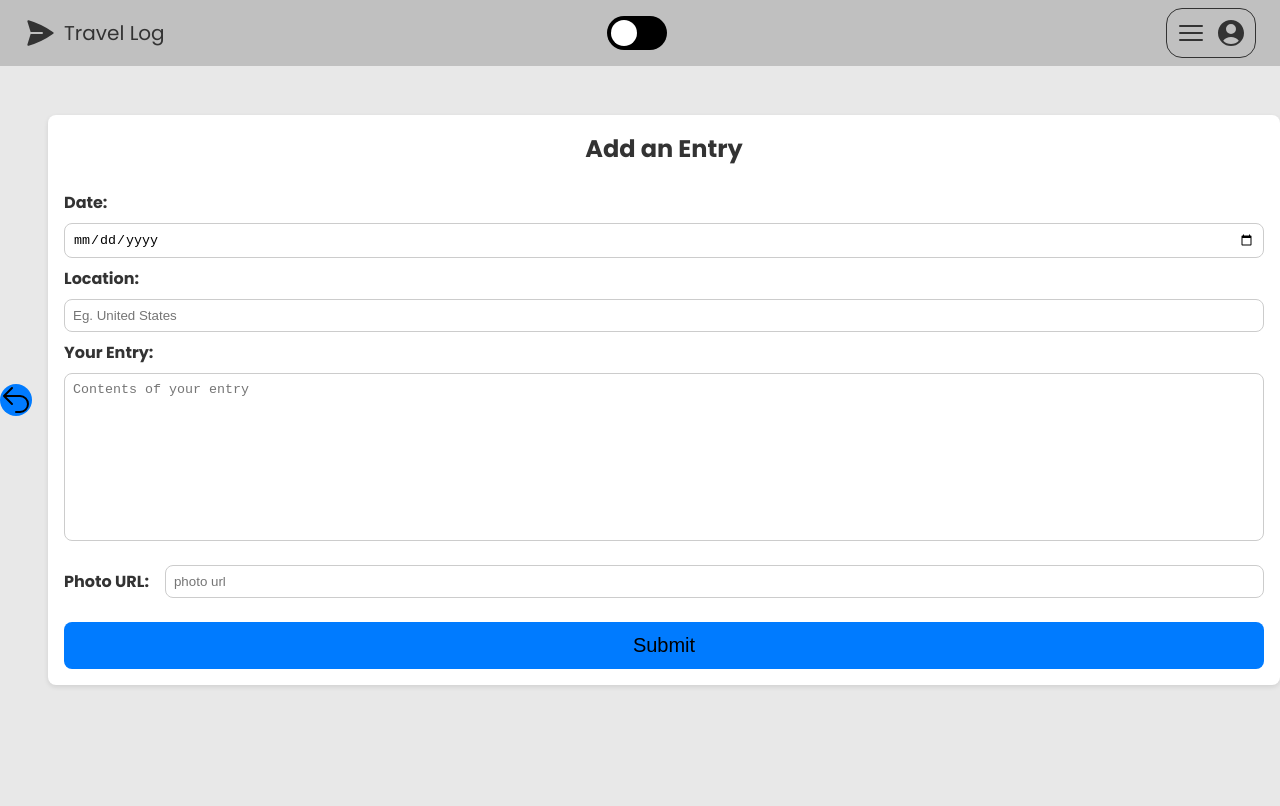
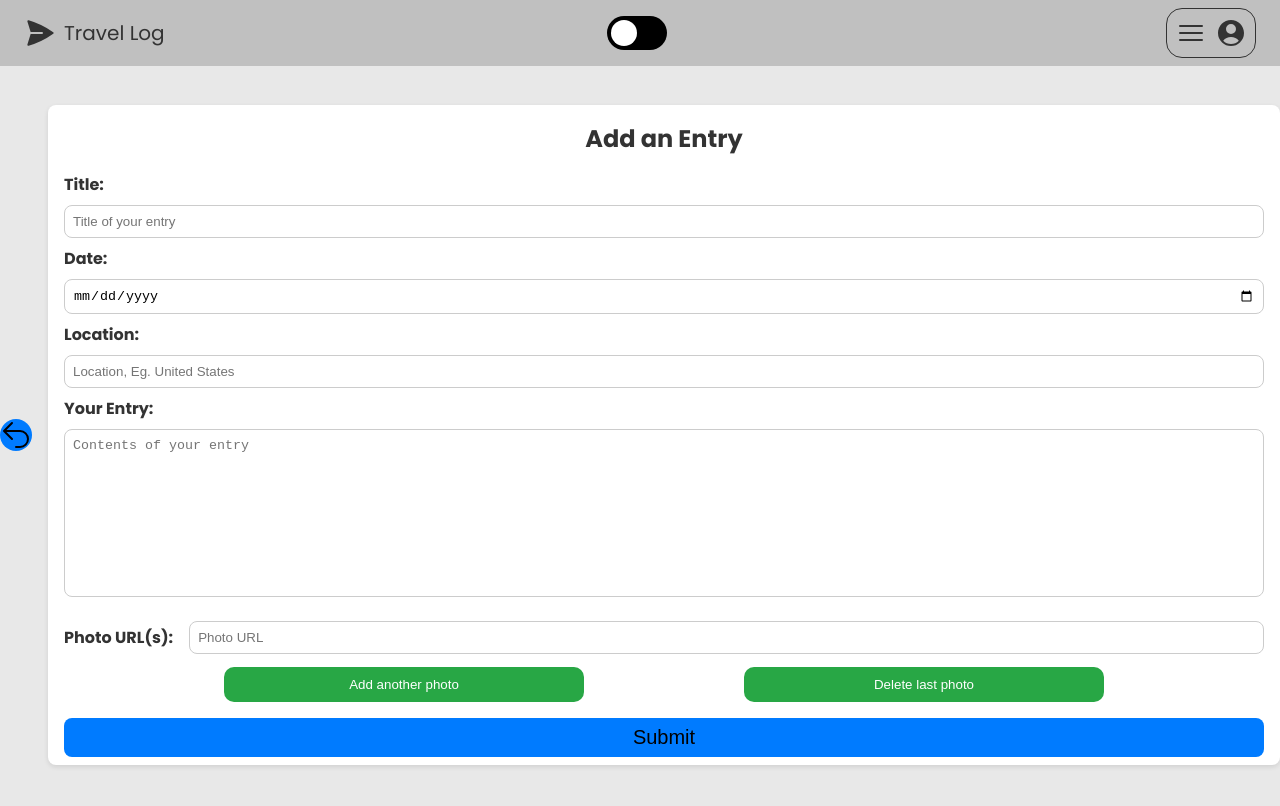
Before and after one commit to Ryanj-code/Travel-Journey, a React (Vite) app in the folder client/: page /addentry in a window 1280 px wide. Shown: the top 806 px of the page. Built offline with nearby package versions, Linux system fonts and the light colour scheme; no server answers.

Commit message:
Add more fields to entry schema w/ corresponding code & added buttons to add/delete photo urls.

```diff
--- a/client/src/components/EntryForm.css
+++ b/client/src/components/EntryForm.css
@@ -2,7 +2,11 @@
   display: flex;
   flex-direction: column;
   grid-gap: 1vh;
-  padding: 2vh;
+  padding: 1vh 2vh;
+}
+
+label {
+  font-weight: bold;
 }
 
 .photo-inputs {
@@ -10,11 +14,6 @@
   align-items: center;
   gap: 1rem; /* Adjust the gap between inputs */
   margin-top: 2vh;
-}
-
-.photo-inputs {
-  display: flex;
-  align-items: center;
 }
 
 .photo-inputs input[type="text"] {
@@ -27,8 +26,25 @@
   white-space: nowrap; /* Prevent label text from wrapping */
 }
 
-label {
-  font-weight: bold;
+.photo-buttons {
+  display: flex;
+  justify-content: space-evenly;
+  margin-top: 5px; /* Adjust margin as needed */
+}
+
+.photo-buttons button {
+  padding: 10px;
+  border-radius: 10px;
+  width: 30%;
+  background-color: var(--button-color-2);
+  color: var(--container-color);
+  border: none;
+  cursor: pointer;
+  transition: background-color 0.3s ease;
+}
+
+.photo-buttons button:hover {
+  background-color: var(--button-color-2);
 }
 
 input[type="text"],
@@ -62,9 +78,9 @@ textarea {
   font-size: 2.5vh;
   width: 100%;
   border: none;
-  padding: 1.5vh;
+  padding: 1vh;
   border-radius: 1vh;
-  margin-top: 2vh;
+  margin-top: 1vh;
   cursor: pointer;
   justify-self: center; /* Center the button horizontally */
 }
--- a/client/src/components/EntryForm.jsx
+++ b/client/src/components/EntryForm.jsx
@@ -1,4 +1,4 @@
-import { useState, useEffect } from "react";
+import React, { useState, useEffect } from "react";
 import { Navigate } from "react-router-dom";
 import "./EntryForm.css";
 
@@ -6,31 +6,66 @@ const EntryForm = ({ initialFormData, onSubmit, redirectPath }) => {
   const [formData, setFormData] = useState({
     ...initialFormData,
     date: initialFormData.date ? initialFormData.date.split("T")[0] : "",
+    photos:
+      initialFormData.photos && initialFormData.photos.length > 0
+        ? initialFormData.photos
+        : [""],
   });
   const [redirect, setRedirect] = useState(false);
-  const [loading, setLoading] = useState(false);
 
   useEffect(() => {
     setFormData({
       ...initialFormData,
       date: initialFormData.date ? initialFormData.date.split("T")[0] : "",
+      photos:
+        initialFormData.photos && initialFormData.photos.length > 0
+          ? initialFormData.photos
+          : [""],
     });
   }, [initialFormData]);
 
-  const handleChange = (e) => {
+  const handleChange = (e, index) => {
     const { name, value } = e.target;
-    setFormData({ ...formData, [name]: value });
+
+    if (name.startsWith("photo-")) {
+      const newPhotos = [...formData.photos];
+      newPhotos[index] = value;
+      setFormData({ ...formData, photos: newPhotos });
+    } else {
+      setFormData({ ...formData, [name]: value });
+    }
+  };
+
+  const addPhotoField = () => {
+    setFormData({ ...formData, photos: [...formData.photos, ""] });
+  };
+
+  const deletePhotoField = () => {
+    if (formData.photos.length > 1) {
+      const newPhotos = [...formData.photos];
+      newPhotos.pop(); // Remove the last element
+      setFormData({ ...formData, photos: newPhotos });
+    }
   };
 
   const handleSubmit = async (e) => {
     e.preventDefault();
-    setLoading(true);
+
+    // Filter out empty photo URLs
+    const filteredPhotos = formData.photos.filter(
+      (photo) => photo.trim() !== ""
+    );
+
+    const modifiedData = {
+      ...formData,
+      photos: filteredPhotos,
+    };
+
     try {
-      await onSubmit(formData);
+      await onSubmit(modifiedData);
       setRedirect(true);
     } catch (err) {
       console.error("Error submitting form:", err);
-      setLoading(false); // Set loading to false in case of error
     }
   };
 
@@ -38,12 +73,19 @@ const EntryForm = ({ initialFormData, onSubmit, redirectPath }) => {
     return <Navigate to={redirectPath} />;
   }
 
-  if (loading) {
-    return <div>Loading...</div>;
-  }
-
   return (
     <form onSubmit={handleSubmit} className="entry-form">
+      <label htmlFor="title">Title:</label>
+      <input
+        type="text"
+        id="title"
+        name="title"
+        value={formData.title || ""}
+        onChange={handleChange}
+        placeholder="Title of your entry"
+        required
+      />
+
       <label htmlFor="date">Date:</label>
       <input
         type="date"
@@ -61,32 +103,42 @@ const EntryForm = ({ initialFormData, onSubmit, redirectPath }) => {
         name="location"
         value={formData.location || ""}
         onChange={handleChange}
-        placeholder="Eg. United States"
+        placeholder="Location, Eg. United States"
         required
       />
 
-      <label htmlFor="entry">Your Entry:</label>
+      <label htmlFor="content">Your Entry:</label>
       <textarea
-        id="entry"
-        name="entry"
-        value={formData.entry || ""}
+        id="content"
+        name="content"
+        value={formData.content || ""}
         onChange={handleChange}
         rows="10"
         required
-        className="entry-textarea"
         placeholder="Contents of your entry"
       ></textarea>
 
       <div className="photo-inputs">
-        <label htmlFor="photoURL">Photo URL:</label>
-        <input
-          type="text"
-          id="photoURL"
-          name="photoURL"
-          value={formData.photoURL || ""}
-          onChange={handleChange}
-          placeholder="photo url"
-        />
+        <label>Photo URL(s):</label>
+        {formData.photos.map((photo, index) => (
+          <input
+            key={index}
+            type="text"
+            id={`photo-${index}`}
+            name={`photo-${index}`}
+            value={photo}
+            onChange={(e) => handleChange(e, index)}
+            placeholder="Photo URL"
+          />
+        ))}
+      </div>
+      <div className="photo-buttons">
+        <button type="button" onClick={addPhotoField}>
+          Add another photo
+        </button>
+        <button type="button" onClick={deletePhotoField}>
+          Delete last photo
+        </button>
       </div>
 
       <button type="submit" className="submit-button">
--- a/client/src/pages/AddEntryForm.css
+++ b/client/src/pages/AddEntryForm.css
@@ -3,6 +3,7 @@
   display: flex;
   justify-content: center;
   align-items: center;
+  padding-top: 35px;
   animation: fadeIn 0.5s ease-in-out;
 }
 
--- a/client/src/pages/AddEntryForm.jsx
+++ b/client/src/pages/AddEntryForm.jsx
@@ -8,10 +8,11 @@ import "./AddEntryForm.css";
 const AddEntryForm = () => {
   const { user } = useContext(UserContext);
   const [initialFormData, setInitialFormData] = useState({
+    title: "",
     date: "",
     location: "",
-    entry: "",
-    photoURL: "",
+    content: "",
+    photos: [""],
     userID: "",
   });
 
@@ -39,7 +40,7 @@ const AddEntryForm = () => {
           <path
             strokeLinecap="round"
             strokeLinejoin="round"
-            d="M9 15 3 9m0 0 6-6M3 9h12a6 6 0 0 1 0 12h-3"
+            d="M9 15L3 9m0 0l6-6M3 9h12a6 6 0 0 1 0 12h-3"
           />
         </svg>
       </Link>
--- a/client/src/pages/EditEntryForm.css
+++ b/client/src/pages/EditEntryForm.css
@@ -3,6 +3,7 @@
   display: flex;
   justify-content: center;
   align-items: center;
+  padding-top: 35px;
   animation: fadeIn 0.5s ease-in-out;
 }
 
--- a/client/src/pages/EntryDetail.css
+++ b/client/src/pages/EntryDetail.css
@@ -1,18 +1,47 @@
-/* EntryDetail.css */
 .entry-detail {
+  max-width: 80%;
+  margin: 0 auto;
+  padding: 20px;
   padding-top: 10vh;
   animation: slideIn 0.5s ease-in-out;
-  display: flex;
-  flex-direction: column;
-  align-items: center;
-  justify-content: center;
 }
 
-.entry-detail img {
-  max-width: 50%;
+.entry-title {
+  font-size: 1.5rem; /* Larger font size for title */
+  margin-bottom: 10px;
+}
+
+.entry-meta {
+  font-weight: 600;
+  display: flex;
+  justify-content: space-between;
+  margin-bottom: 10px;
+}
+
+.entry-content {
+  line-height: 1.6;
+  margin-bottom: 20px;
+}
+
+.entry-photos {
+  display: grid; /* Display photos in a grid layout */
+  grid-template-columns: repeat(
+    auto-fill,
+    minmax(50vh, 1fr)
+  ); /* Responsive grid with minimum column width */
+  gap: 10px; /* gap between grid items */
+}
+
+.entry-photo {
+  width: 100%;
   height: auto;
-  display: block;
-  margin-bottom: 10px;
+  object-fit: contain; /* Scales the image while maintaining aspect ratio */
+  max-width: 100%; /* Prevents images from exceeding their natural size */
+}
+
+.back-link {
+  display: flex;
+  justify-content: center;
 }
 
 @keyframes slideIn {
--- a/client/src/pages/EntryDetail.jsx
+++ b/client/src/pages/EntryDetail.jsx
@@ -14,13 +14,15 @@ const EntryDetail = () => {
         setEntry(res.data);
       } catch (err) {
         console.error("Error fetching entry:", err.message, err);
+        // Handle error state, e.g., setEntry(null) or show error message
       }
     };
+
     fetchEntry();
   }, [entryId]);
 
   if (!entry) {
-    return <p>Loading...</p>;
+    return <p>Loading...</p>; // Show loading state while fetching data
   }
 
   const formatDate = (dateString) => {
@@ -29,23 +31,33 @@ const EntryDetail = () => {
       undefined,
       options
     );
+    console.log(entry);
+
     return formattedDate;
   };
 
   return (
     <div className="entry-detail">
-      <h2>{entry.location}</h2>
-      <h3>{formatDate(entry.date)}</h3>
-      <p>{entry.text}</p>
+      <h1 className="entry-title">{entry.title}</h1>
+      <div className="entry-meta">
+        <p>{entry.location}</p>
+        <p>{formatDate(entry.date)}</p>
+      </div>
+      <p className="entry-content">{entry.content}</p>
+      <div className="entry-photos">
         {entry.photos &&
           entry.photos.map((photo, index) => (
             <img
               key={index}
               src={photo}
               alt={`Entry Photo ${index + 1}: Invalid Link`}
+              className="entry-photo"
             />
           ))}
-      <Link to="/">Back to Entries</Link>
+      </div>
+      <Link to="/" className="back-link">
+        Back to Entries
+      </Link>
     </div>
   );
 };
--- a/client/src/pages/Journal.jsx
+++ b/client/src/pages/Journal.jsx
@@ -49,17 +49,17 @@ const Journal = () => {
     }
   };
 
-  const handleDetailedEntryClick = (entryId) => {
-    navigate(`/entry/${entryId}`);
+  const handleDetailedEntryClick = (entryID) => {
+    navigate(`/entry/${entryID}`);
   };
 
-  const handleEditEntryClick = (entryId) => {
-    navigate(`/editentry/${entryId}`);
+  const handleEditEntryClick = (entryID) => {
+    navigate(`/editentry/${entryID}`);
   };
 
-  const handleEditClick = (event, entry) => {
+  const handleEditClick = (event, entryID) => {
     event.stopPropagation();
-    handleEditEntryClick(entry._id);
+    handleEditEntryClick(entryID);
   };
 
   const handleDeleteClick = (event, entryID) => {
@@ -81,8 +81,8 @@ const Journal = () => {
               onClick={() => handleDetailedEntryClick(entry._id)}
             >
               <h3>{entry.location}</h3>
-              <p>{entry.text}</p>
-              <button onClick={(event) => handleEditClick(event, entry)}>
+              <p>{entry.content}</p>
+              <button onClick={(event) => handleEditClick(event, entry._id)}>
                 Edit
               </button>
               <button onClick={(event) => handleDeleteClick(event, entry._id)}>
```
Also changed, not shown: client/src/pages/EditEntryForm.jsx (+9 -5 lines), 2 other files (tests, documents, lock files or other folders). Lines whose indentation alone changed are shown as unchanged.
